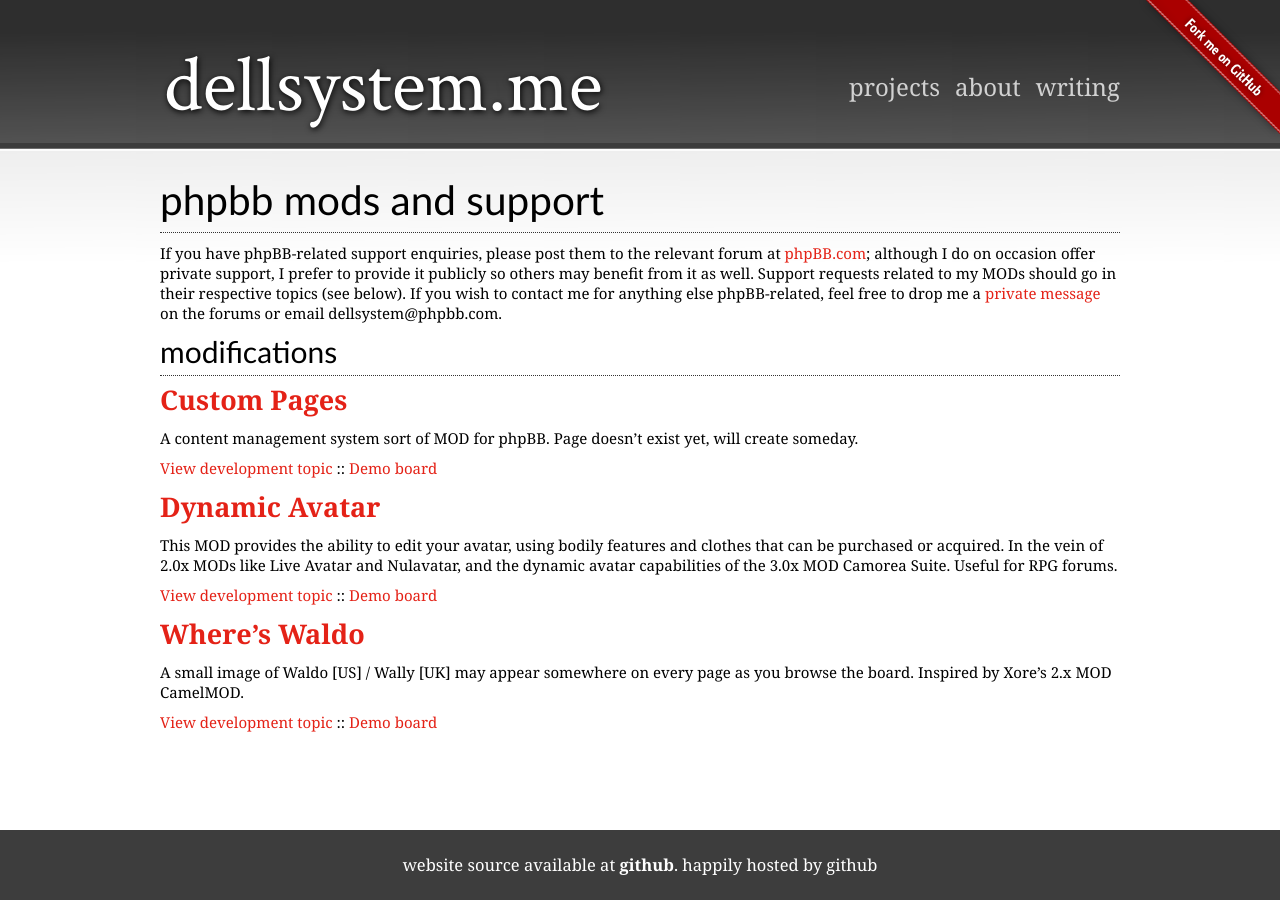
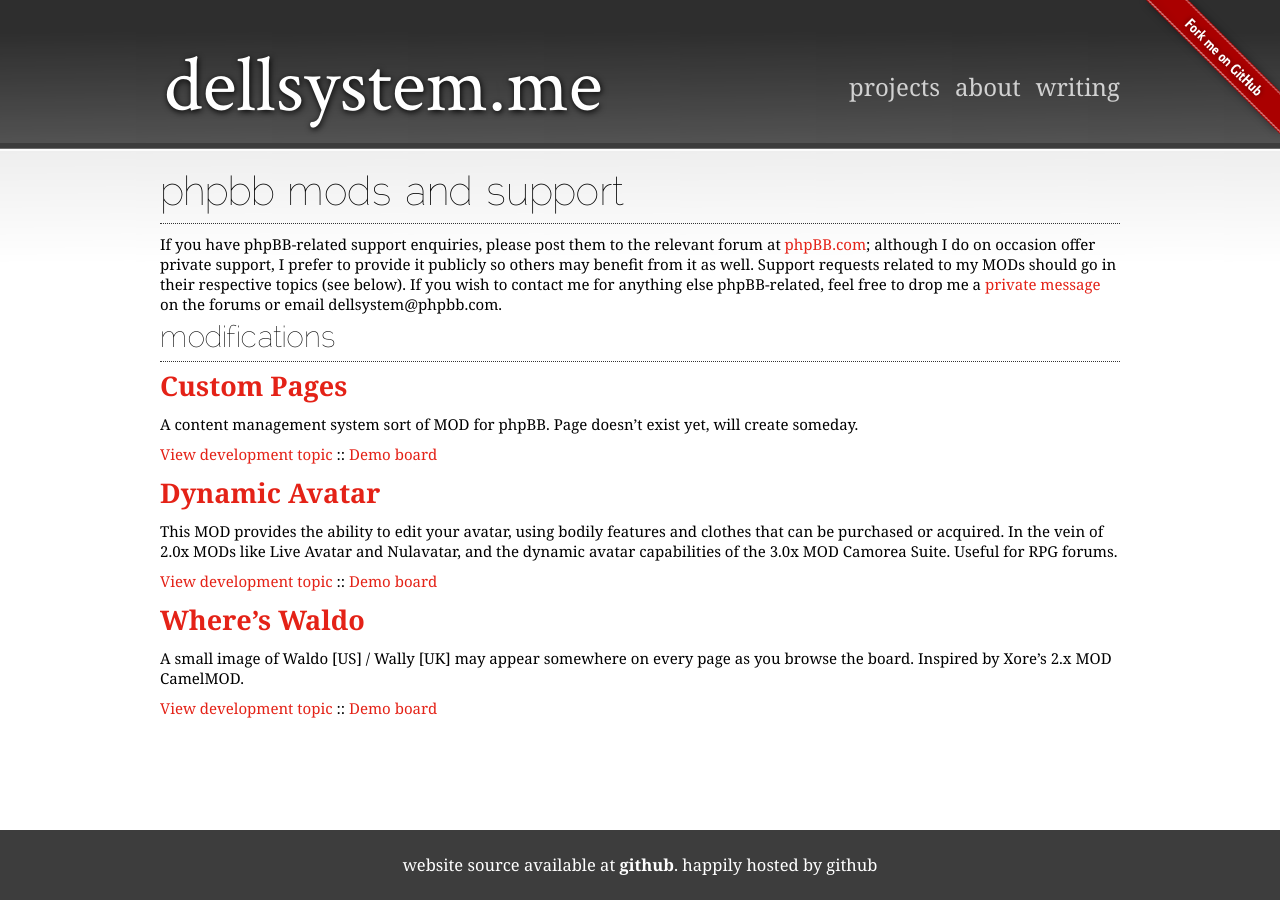
Before and after one commit to dellsystem/dellsystem.github.io, a Jekyll site: the page built from phpbb.md, in a window 1280 px wide. Built offline with Jekyll 4.4.1, drawn with Linux system fonts in a browser that asks for light colours.

Commit message:
change font stack slightly

```diff
--- a/css/style.css
+++ b/css/style.css
@@ -1,6 +1,6 @@
 /* Raleway as a backup */
 @font-face {
-    font-family: 'raleway';
+    font-family: 'Raleway';
     src: url('/fonts/raleway.eot');
     src: url('/fonts/raleway.eot?#iefix') format('embedded-opentype'),
          url('/fonts/raleway.woff') format('woff'),
@@ -87,7 +87,7 @@ h1, h2 {
 	border-bottom: #333333 dotted 1px;
     text-transform: lowercase;
     padding-bottom: 0.2em;
-    font-family: 'Gill Sans', 'Raleway';
+    font-family: 'Gill Sans Light', 'Raleway';
 }
 
 /* For post titles */
```
